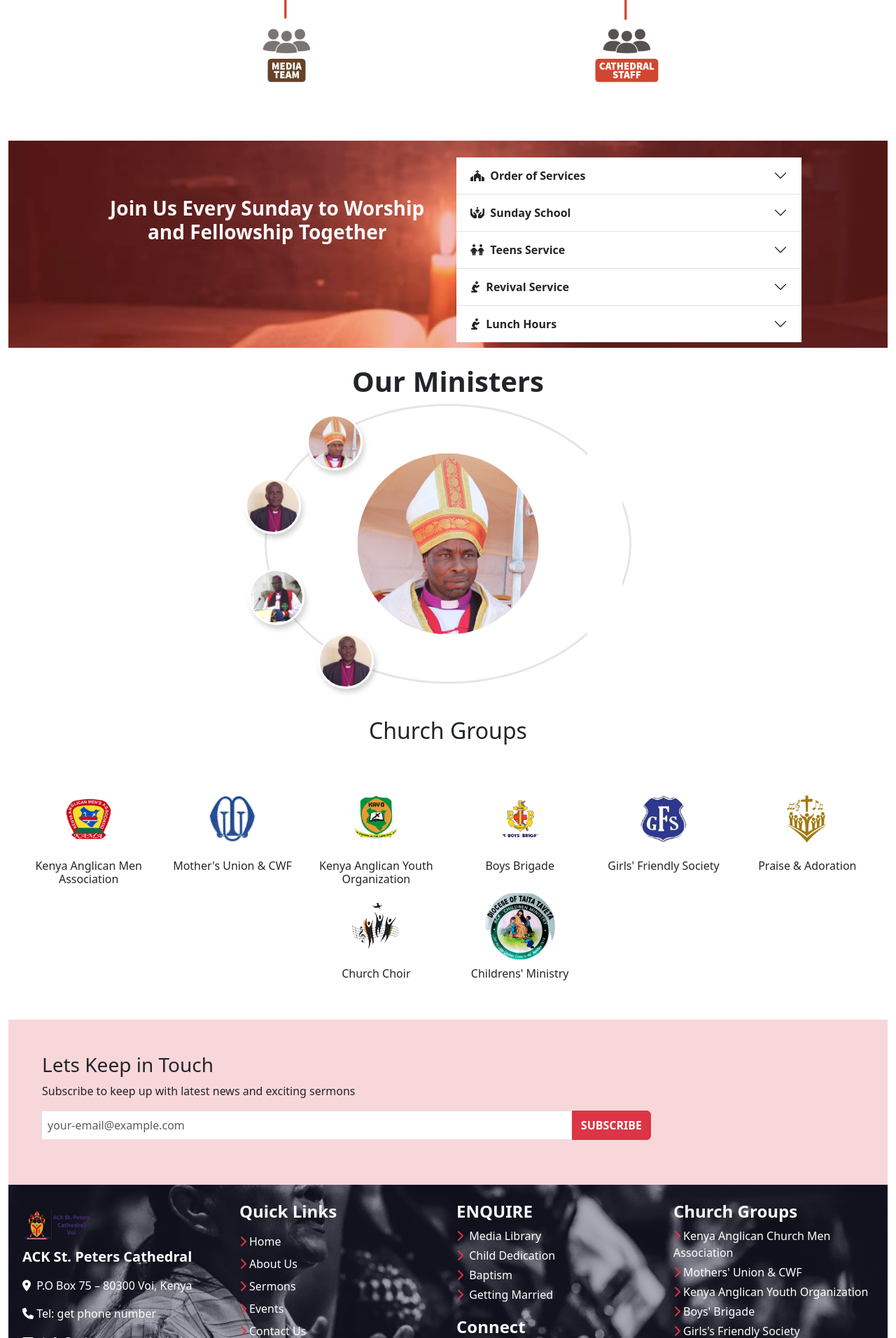
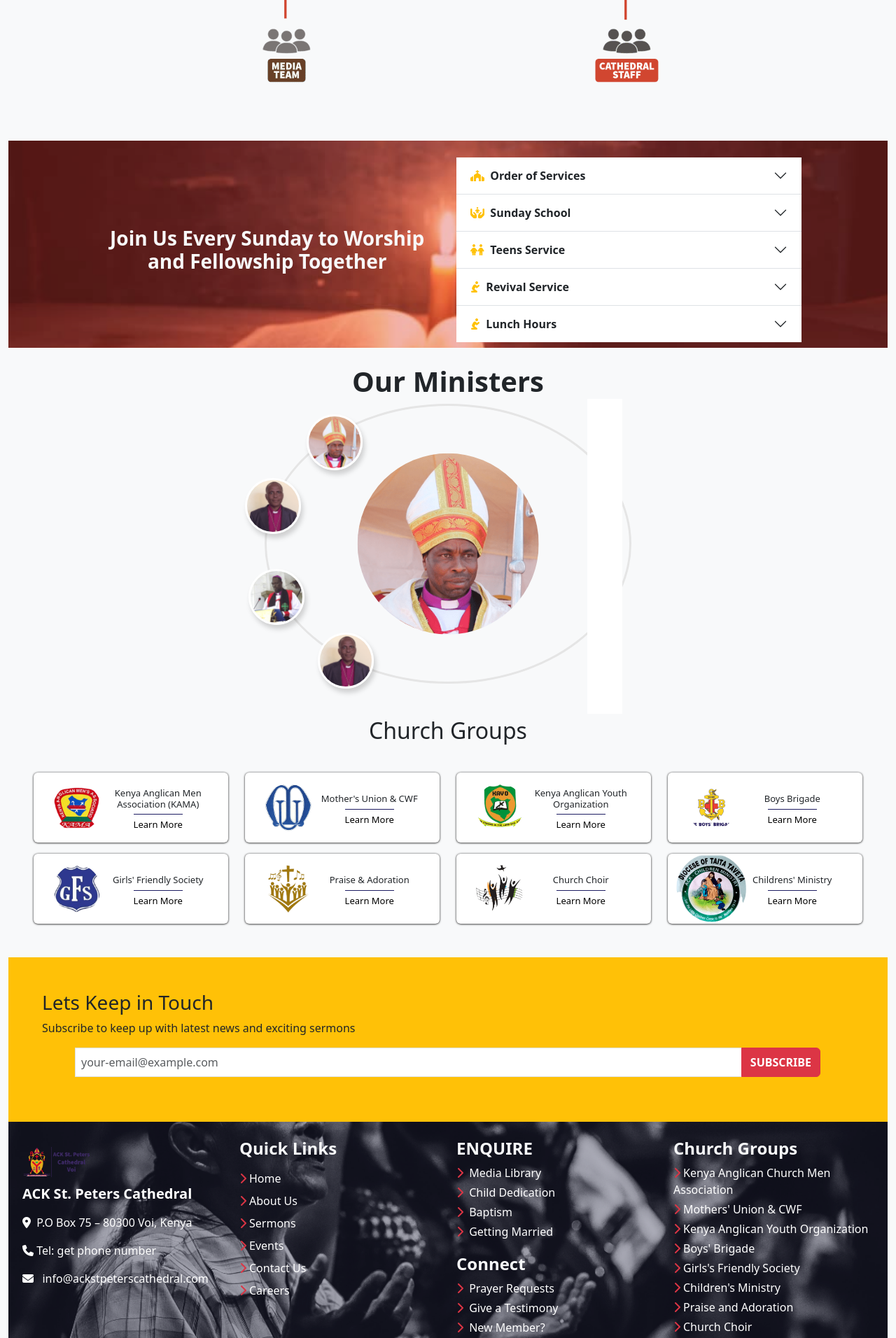
Before and after one commit to muru-technologies/church, a Django app: template church/templates/about.html in a window 1280 px wide. Shown: the part 2240-4152 px from the top of the page at 70% size. Run offline with Django 4.2, Linux system fonts and the light colour scheme; the template is opened without the code that fills it, so the values that code supplies are empty; parts of the project's set-up code (start-up, migrations or seed data) failed here and were passed over; some libraries are stand-ins or nearby versions.

Commit message:
added another color to the layout

```diff
--- a/church/static/css/style.css
+++ b/church/static/css/style.css
@@ -32,6 +32,10 @@
     width: 100px;
 }
 
+#topheader{
+    box-shadow: 0 1.5px 5px rgb(0 0 0 / 1.5);
+}
+
 #topheader .navbar-nav li.active > a{
     color: #dc3545;
     border-bottom: black solid 2px;
@@ -55,18 +59,27 @@
     transition: .5s;
 }
 
-.carousel-inner{
-    height: 100%;
-}
 .group-img{
     width: 100px;
     height: 100px;
 }
 
-.group-img:hover{
-    width: 102px;
-    height: 102px;
-    transition: .5s;
+.group-cont{
+    box-shadow: 0 0.5px 3px rgb(0 0 0 / 1);
+}
+
+.group-cont:hover{
+    box-shadow: 0 1.5px 5px rgb(0 0 0 / 1.5);
+}
+
+.group-learn-more{
+    border-top: 1px solid rgba(5, 4, 82, 0.9);
+    padding-top: 5px;
+}
+
+.group-learn-more, .group-title{
+    color: black;
+    font-size: small;
 }
 
 .custom-donation-amount input {
@@ -82,7 +95,7 @@
     color: black;
 }
 
-.sermon-title:hover{
+.sermon-title:hover, .group-learn-more:hover{
     color: #dc3545;
     transition: .5s;
 }
@@ -100,7 +113,7 @@
 }
 
 .sermon-link:hover{
-    color: white;
+    color: #ffc107;
     transition: .5s;
 }
 
@@ -240,7 +253,7 @@
 /* About page */
 
 .hist-item{
-    border-left: 2px solid rgba(5, 4, 82, 0.9);
+    border-left: 2px solid black;
 }
 
 .hist-item::before {
@@ -253,7 +266,7 @@
     margin-left: -18px;
 
     background: #fff;
-    border: 2px solid rgba(5, 4, 82, 0.9);
+    border: 2px solid #dc3545;
 }
 
 .hist-dates{
@@ -293,7 +306,7 @@
 
 .accordion-button:focus {
     z-index: 3;
-    border-color: red;
+    border-color: #dc3545;
     outline: 0;
     color: black;
 }
@@ -441,7 +454,7 @@
     right: 0px;
     bottom: 0px;
     left: 0px;
-    background-color: rgba(156, 6, 6, 0.5);
+    background-color:#ffc107;
     border-radius: 10px;
 }
 
--- a/church/templates/about.html
+++ b/church/templates/about.html
@@ -6,6 +6,19 @@
 {% endblock %}
 
 {% block content %}
+
+<style>
+  .list-group-item{
+    border: solid 0.5px black;
+  }
+
+  .list-group-item.active {
+    z-index: 2;
+    color: red;
+    background-color: yellow;
+    border-color: black;
+}
+</style>
 
  <!-- header image -->
 
@@ -160,10 +173,6 @@
       <!-- Services end -->
 
 
-
-
-
-
     <!-- Ministers -->
     <div id="row justify-content-center mx-auto container">
 
@@ -212,79 +221,6 @@
     </div>
 
 
-
-    <!-- The Church Group -->
-    <div>
-      <div class="row mt-5 mx-auto justify-content-center">
-
-        <div class="col-7">
-          <h2 class="text-center text-wrap fw-medium">Church Groups</h2>
-        </div>
-
-        <div class="col-12 row mt-5 justify-content-center">
-
-          <div class="col-lg-2 col-md-3 col-6">
-            <img src="{% static './assets/men.png' %}" class="group-img p-3 mx-auto d-block rounded-circle" alt="kama">
-            <h6 class="fw-bold text-center mt-2">
-              <a href="{% url 'church:kama' %}" class="text-decoration-none fw-medium text-dark"> Kenya Anglican Men Association</a>
-            </h6>
-          </div>
-
-          <div class="col-lg-2 col-md-3 col-6">
-            <img src="{% static './assets/mothersunion.png' %}" class="group-img p-3 mx-auto d-block rounded-circle" alt="praise and worship">
-            <h6 class="fw-bold text-center mt-2">
-              <a href="{% url 'church:women' %}" class="text-decoration-none fw-medium text-dark"> Mother's Union & CWF </a>
-            </h6>
-          </div>
-
-          <div class="col-lg-2 col-md-3 col-6">
-            <img src="{% static './assets/youth.png' %}" class="group-img p-3 mx-auto d-block rounded-circle" alt="praise and worship">
-            <h6 class="fw-bold text-center mt-2">
-              <a href="{% url 'church:youth' %}" class="text-decoration-none fw-medium text-dark"> Kenya Anglican Youth Organization</a>
-            </h6>
-          </div>
-
-          <div class="col-lg-2 col-md-3 col-6">
-            <img src="{% static './assets/boysbrigade.png' %}" class="group-img p-3 mx-auto d-block rounded-circle" alt="praise and worship">
-            <h6 class="fw-bold text-center mt-2">
-              <a href="{% url 'church:boys' %}" class="text-decoration-none fw-medium text-dark"> Boys Brigade </a>
-            </h6>
-          </div>
-
-          <div class="col-lg-2 col-md-3 col-6">
-            <img src="{% static './assets/girlscout.png' %}" class="group-img p-3 mx-auto d-block rounded-circle" alt="praise and worship">
-            <h6 class="fw-bold text-center mt-2">
-              <a href="{% url 'church:girls' %}" class="text-decoration-none fw-medium text-dark"> Girls' Friendly Society</a>
-            </h6>
-          </div>
-
-          <div class="col-lg-2 col-md-3 col-6">
-            <img src="{% static './assets/praise&adoration.png' %}" class="group-img p-3 mx-auto d-block rounded-circle" alt="praise and worship">
-            <h6 class="fw-bold text-center mt-2">
-              <a href="{% url 'church:praise' %}" class="text-decoration-none fw-medium text-dark"> Praise & Adoration</a>
-            </h6>
-          </div>
-
-          <div class="col-lg-2 col-md-3 col-6">
-            <img src="{% static './assets/choir.png' %}" class="group-img p-3 mx-auto d-block rounded-circle" alt="praise and worship">
-            <h6 class="fw-bold text-center mt-2">
-              <a href="{% url 'church:choir' %}" class="text-decoration-none fw-medium text-dark"> Church Choir</a>
-            </h6>
-          </div>
-
-          <div class="col-lg-2 col-md-3 col-6">
-            <img src="{% static './assets/children.png' %}" class="group-img mx-auto d-block rounded-circle" alt="praise and worship">
-            <h6 class="fw-bold text-center mt-2">
-              <a href="{% url 'church:children' %}" class="text-decoration-none fw-medium text-dark"> Childrens' Ministry</a>
-            </h6>
-          </div>
-
-
-        </div>
-
-      </div>
-    </div>
-
-    <!-- Some info end-->
+    {% include 'church-groups.html' %}
 
 {% endblock %}
--- a/church/templates/base.html
+++ b/church/templates/base.html
@@ -33,7 +33,7 @@
 
     </head>
 
-    <body class="bs-secondary-bg-rgb" onload="preLoader()">
+    <body class="bg-light" onload="preLoader()">
 
       <!-- Preloader -->
       {% comment %} <div id="loader" class="text-center fw-bold text-danger">
@@ -43,7 +43,7 @@
       {% comment %} id="cont" {% endcomment %}
       <div >
         <!-- Navbar Start-->
-          <nav class="mt-2 container-fluid navbar bg-body-tertiary navbar-expand-lg fixed-top shadow-sm bg-body-tertiary position-sticky" id="topheader">
+          <nav class="mt-2 container-fluid navbar bg-white navbar-expand-lg fixed-top position-sticky" id="topheader">
               <div class="container-fluid">
 
                 <a class="navbar-brand" href="{% url 'church:index' %}">
@@ -79,7 +79,7 @@
                           <div class="dropdown-item ">
                             <div class="row">
 
-                              <div class="col-10 text-wrap">
+                              <div class="col-lg-4 col-10 text-wrap">
                                 <h3> INFORMATION CENTER</h3>
                                   <p>
                                     Welcome to ACK St. Peter's Cathedral, a house of God where we gather to praise and worship the creator.
@@ -87,7 +87,7 @@
                                   </p>
                               </div>
 
-                              <div class="col-10 text-wrap">
+                              <div class="col-lg-4 ccol-10 text-wrap">
                                 <h4> ENQUIRE </h4>
 
                                   <ul class="list-unstyled ">
@@ -117,7 +117,7 @@
                                   </ul>
                               </div>
 
-                              <div class="col-10 text-wrap">
+                              <div class="col-lg-4 ccol-10 text-wrap">
                                 <h4> Connect </h4>
 
                                   <ul class="list-unstyled ">
@@ -190,9 +190,9 @@
 
 
                   <div>
-                    <a href="" class="p-2 btn btn-sm btn-danger text-light fw-medium btn-outline-dark border-0" aria-current="page" href="#">Live Stream</a>
+                    <a href="" class="p-2 btn btn-sm btn-dark text-danger fw-medium btn-outline-warning border-0" aria-current="page" href="#">Live Stream</a>
 
-                    <a class="p-2 btn btn-sm btn-danger text-light fw-medium btn-outline-dark border-0" aria-current="page" href="{% url 'church:give' %}">Give</a>
+                    <a class="p-2 btn btn-sm btn-warning text-danger fw-medium btn-outline-dark border-0" aria-current="page" href="{% url 'church:give' %}">Give</a>
 
                   </div>
 
@@ -213,14 +213,14 @@
           <!-- Footer -->
           <footer class="">
 
-            <div class="bg-danger-subtle mt-5 p-5 text-dark position-relative">
+            <div class="bg-warning mt-5 p-5 text-dark position-relative">
               <h3> Lets Keep in Touch</h3>
               <p> Subscribe to keep up with latest news and exciting sermons</p>
 
               <div class="">
-                <form method="POST" action="{% url 'church:subscribe' %}" class="input-group mb-3 w-75">
+                <form method="POST" action="{% url 'church:subscribe' %}" class="input-group mb-3 w-100 px-5">
                   {% csrf_token %}
-                  <input type="email" name="subscriber_email" id="subscriber_email" class="form-control p-2 rounded-0" placeholder="your-email@example.com" aria-label="Recipient's username" aria-describedby="button-addon2">
+                  <input type="email" name="subscriber_email" id="subscriber_email" class="form-control p-2 rounded-0 border" placeholder="your-email@example.com" aria-label="Recipient's username" aria-describedby="button-addon2">
 
                   <button class="btn btn-danger fw-bold" type="submit" id="button-addon2">SUBSCRIBE</button>
                 </form>
@@ -326,7 +326,7 @@
               <div class="">
 
                 <p class="text-white text-center">
-                  © Copyright <span class="text-danger"> 2023 ACK St. Peter's Cathedral Voi </span> - All Rights Reserved.
+                  © Copyright <span class="text-warning"> 2023 ACK St. Peter's Cathedral Voi </span> - All Rights Reserved.
                 </p>
 
               </div>
--- /dev/null
+++ b/church/templates/church-groups.html
@@ -0,0 +1,153 @@
+{% load static %}
+
+<!-- The Church Group -->
+<div>
+    <div class="row mt-5 mx-auto justify-content-center">
+
+      <div class="col-7">
+        <h2 class="text-center text-wrap fw-medium">Church Groups</h2>
+      </div>
+
+      <div class="row gx-5 gy-3 justify-content-center">
+
+        <div class="col-lg-3 col-md-5 col-10">
+
+          <div class="group-cont bg-white row rounded">
+            <div class="col-3">
+              <img src="{% static './assets/men.png' %}" class="group-img p-3 mx-auto d-block rounded-circle" alt="kama">
+            </div>
+
+            <div class="col-9 align-self-center text-center text-wrap pe-1 pr-1">
+              <h6 class="fw-bold text-center group-title mt-2">
+                <a href="{% url 'church:kama' %}" class="text-decoration-none fw-medium text-dark text-wrap"> Kenya Anglican Men Association (KAMA) </a>
+              </h6>
+
+              <a href="{% url 'church:kama' %}" class="text-decoration-none group-learn-more"> Learn More</a>
+            </div>
+          </div>
+        </div>
+
+        <div class="col-lg-3 col-md-5 col-10">
+          <div class="group-cont bg-white row rounded">
+            <div class="col-3">
+              <img src="{% static './assets/mothersunion.png' %}" class="group-img p-3 mx-auto d-block rounded-circle" alt="praise and worship">
+            </div>
+
+            <div class="col-9 align-self-center text-center pe-1 pr-1">
+              <h6 class="fw-bold text-center group-title mt-2 fs-sm">
+                <a href="{% url 'church:women' %}" class="text-decoration-none fw-medium text-dark"> Mother's Union & CWF </a>
+              </h6>
+
+              <a href="{% url 'church:women' %}" class="text-decoration-none group-learn-more"> Learn More</a>
+            </div>
+          </div>
+
+        </div>
+
+
+        <div class="col-lg-3 col-md-5 col-10">
+          <div class="group-cont bg-white row rounded">
+            <div class="col-3">
+              <img src="{% static './assets/youth.png' %}" class="group-img p-3 mx-auto d-block rounded-circle" alt="praise and worship">
+            </div>
+
+            <div class="col-9 align-self-center text-center pe-1 pr-1">
+              <h6 class="fw-bold text-center group-title mt-2 fs-sm">
+              <a href="{% url 'church:youth' %}" class="text-decoration-none fw-medium text-dark"> Kenya Anglican Youth Organization</a>
+              </h6>
+
+              <a href="{% url 'church:youth' %}" class="text-decoration-none group-learn-more"> Learn More</a>
+            </div>
+          </div>
+
+        </div>
+
+        <div class="col-lg-3 col-md-5 col-10">
+          <div class="group-cont bg-white row rounded">
+            <div class="col-3">
+              <img src="{% static './assets/boysbrigade.png' %}" class="group-img p-3 mx-auto d-block rounded-circle" alt="praise and worship">
+            </div>
+
+            <div class="col-9 align-self-center text-center pe-1 pr-1">
+              <h6 class="fw-bold text-center group-title mt-2 fs-sm">
+                <a href="{% url 'church:boys' %}" class="text-decoration-none fw-medium text-dark"> Boys Brigade </a>
+              </h6>
+
+              <a href="{% url 'church:boys' %}" class="text-decoration-none group-learn-more"> Learn More</a>
+            </div>
+          </div>
+
+        </div>
+
+        <div class="col-lg-3 col-md-5 col-10">
+          <div class="group-cont bg-white row rounded">
+            <div class="col-3">
+              <img src="{% static './assets/girlscout.png' %}" class="group-img p-3 mx-auto d-block rounded-circle" alt="praise and worship">
+            </div>
+
+            <div class="col-9 align-self-center text-center pe-1 pr-1">
+              <h6 class="fw-bold text-center group-title mt-2 fs-sm">
+              <a href="{% url 'church:girls' %}" class="text-decoration-none fw-medium text-dark"> Girls' Friendly Society</a>
+              </h6>
+
+              <a href="{% url 'church:girls' %}" class="text-decoration-none group-learn-more"> Learn More</a>
+            </div>
+          </div>
+
+        </div>
+
+        <div class="col-lg-3 col-md-5 col-10">
+          <div class="group-cont bg-white row rounded">
+            <div class="col-3">
+              <img src="{% static './assets/praise&adoration.png' %}" class="group-img p-3 mx-auto d-block rounded-circle" alt="praise and worship">
+            </div>
+
+            <div class="col-9 align-self-center text-center pe-1 pr-1">
+              <h6 class="fw-bold text-center group-title mt-2 fs-sm">
+                <a href="{% url 'church:praise' %}" class="text-decoration-none fw-medium text-dark"> Praise & Adoration</a>
+              </h6>
+
+              <a href="{% url 'church:praise' %}" class="text-decoration-none group-learn-more"> Learn More</a>
+            </div>
+          </div>
+
+        </div>
+
+        <div class="col-lg-3 col-md-5 col-10">
+          <div class="group-cont bg-white row rounded">
+            <div class="col-3">
+              <img src="{% static './assets/choir.png' %}" class="group-img p-3 mx-auto d-block rounded-circle" alt="praise and worship">
+            </div>
+
+            <div class="col-9 align-self-center text-center pe-1 pr-1">
+              <h6 class="fw-bold text-center group-title mt-2 fs-sm">
+                <a href="{% url 'church:choir' %}" class="text-decoration-none fw-medium text-dark"> Church Choir</a>
+              </h6>
+
+              <a href="{% url 'church:choir' %}" class="text-decoration-none group-learn-more"> Learn More</a>
+            </div>
+          </div>
+
+        </div>
+
+        <div class="col-lg-3 col-md-5 col-10">
+          <div class="group-cont bg-white row rounded">
+            <div class="col-3">
+              <img src="{% static './assets/children.png' %}" class="group-img mx-auto d-block rounded-circle" alt="praise and worship">
+            </div>
+
+            <div class="col-9 align-self-center text-center pe-1 pr-1">
+              <h6 class="fw-bold text-center group-title mt-2 fs-sm">
+                <a href="{% url 'church:children' %}" class="text-decoration-none fw-medium text-dark"> Childrens' Ministry</a>
+              </h6>
+
+              <a href="{% url 'church:children' %}" class="text-decoration-none group-learn-more"> Learn More</a>
+            </div>
+          </div>
+
+        </div>
+
+      </div>
+
+    </div>
+  </div>
--- a/church/templates/services.html
+++ b/church/templates/services.html
@@ -1,9 +1,23 @@
  <!-- Services available -->
+    <style>
+        .accordion-button:focus {
+            z-index: 3;
+            border-color: white;
+            outline: 0;
+            box-shadow: var(--bs-accordion-btn-focus-box-shadow);
+        }
 
- <div class="programs container-fluid mt-5 mb-2">
+        .accordion-button:not(.collapsed) {
+            color: red;
+            background-color: black;
+            box-shadow: inset 0 calc(-1 * var(--bs-accordion-border-width)) 0 var(--bs-accordion-border-color);
+        }
+    </style>
+
+<div class="programs container-fluid mt-5 mb-2">
 
     <div class="program-cont justify-content-center row p-2">
-        <div class="col-lg-5 col-md-5 col-12 mt-4">
+        <div class="col-lg-5 col-md-5 col-12 mt-4 align-self-center">
             <h3 class="text-light fw-bold text-center py-5">
                 Join Us Every Sunday to Worship and Fellowship Together
             </h3>
@@ -16,7 +30,7 @@
                 <div class="accordion-item">
                     <h2 class="accordion-header" id="flush-headingOne">
                         <button class="accordion-button collapsed fw-bold" type="button" data-bs-toggle="collapse" data-bs-target="#flush-collapseOne" aria-expanded="false" aria-controls="flush-collapseOne">
-                                <i class="fa-solid fa-church"></i>&nbsp Order of Services
+                                <i class="fa-solid fa-church text-warning"></i>&nbsp Order of Services
                             </button>
                     </h2>
                     <div id="flush-collapseOne" class="accordion-collapse collapse" aria-labelledby="flush-headingOne" data-bs-parent="#accordionFlushExample">
@@ -29,7 +43,7 @@
                 <div class="accordion-item">
                     <h2 class="accordion-header" id="flush-headingThree">
                         <button class="accordion-button collapsed fw-bold" type="button" data-bs-toggle="collapse" data-bs-target="#flush-collapseThree" aria-expanded="false" aria-controls="flush-collapseThree">
-                                <i class="fa-solid fa-hands-holding-child"></i>&nbsp Sunday School
+                                <i class="fa-solid fa-hands-holding-child text-warning"></i>&nbsp Sunday School
                             </button>
                     </h2>
                     <div id="flush-collapseThree" class="accordion-collapse collapse" aria-labelledby="flush-headingThree" data-bs-parent="#accordionFlushExample">
@@ -40,7 +54,7 @@
                 <div class="accordion-item">
                     <h2 class="accordion-header" id="flush-headingFour">
                         <button class="accordion-button collapsed fw-bold" type="button" data-bs-toggle="collapse" data-bs-target="#flush-collapseFour" aria-expanded="false" aria-controls="flush-collapseFour">
-                                <i class="fa-solid fa-children"></i>&nbsp Teens Service
+                                <i class="fa-solid fa-children text-warning"></i>&nbsp Teens Service
                             </button>
                     </h2>
                     <div id="flush-collapseFour" class="accordion-collapse collapse" aria-labelledby="flush-headingFour" data-bs-parent="#accordionFlushExample">
@@ -51,7 +65,7 @@
                 <div class="accordion-item">
                     <h2 class="accordion-header" id="flush-headingTwo">
                         <button class="accordion-button collapsed fw-bold" type="button" data-bs-toggle="collapse" data-bs-target="#flush-collapseTwo" aria-expanded="false" aria-controls="flush-collapseTwo">
-                                <i class="fa-solid fa-person-praying"></i>&nbsp Revival Service
+                                <i class="fa-solid fa-person-praying text-warning"></i>&nbsp Revival Service
                             </button>
                     </h2>
                     <div id="flush-collapseTwo" class="accordion-collapse collapse" aria-labelledby="flush-headingTwo" data-bs-parent="#accordionFlushExample">
@@ -61,7 +75,7 @@
                 <div class="accordion-item">
                     <h2 class="accordion-header" id="flush-headingFive">
                         <button class="accordion-button collapsed fw-bold" type="button" data-bs-toggle="collapse" data-bs-target="#flush-collapseFive" aria-expanded="false" aria-controls="flush-collapseFive">
-                                <i class="fa-solid fa-person-praying"></i>&nbsp Lunch Hours
+                                <i class="fa-solid fa-person-praying text-warning"></i>&nbsp Lunch Hours
                             </button>
                     </h2>
                     <div id="flush-collapseFive" class="accordion-collapse collapse" aria-labelledby="flush-headingFive" data-bs-parent="#accordionFlushExample">
@@ -72,6 +86,6 @@
         </div>
     </div>
 
-  </div>
+</div>
 
   <!-- Services end -->
```
Also changed, not shown: church/templates/contact.html (+4 -4 lines), church/templates/index.html (+7 -4 lines), media/feature_img/child.jpeg (added), media/feature_img/child.jpeg.300x300_q85_box-420,0,1500,1080_crop_detail.jpg (added).
